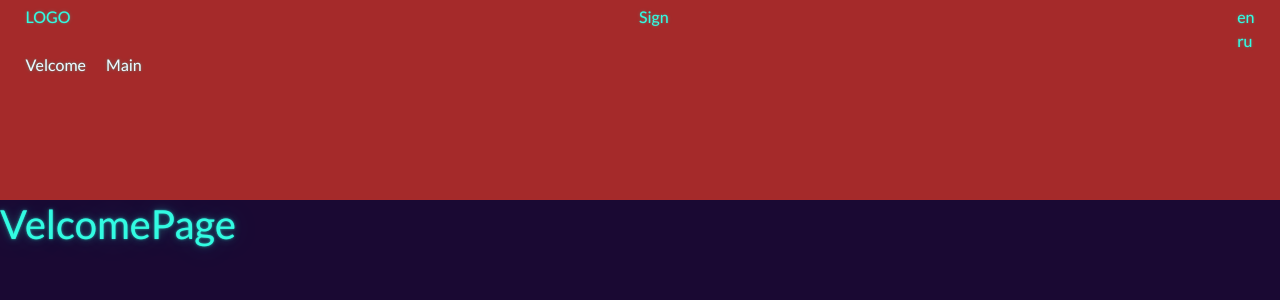
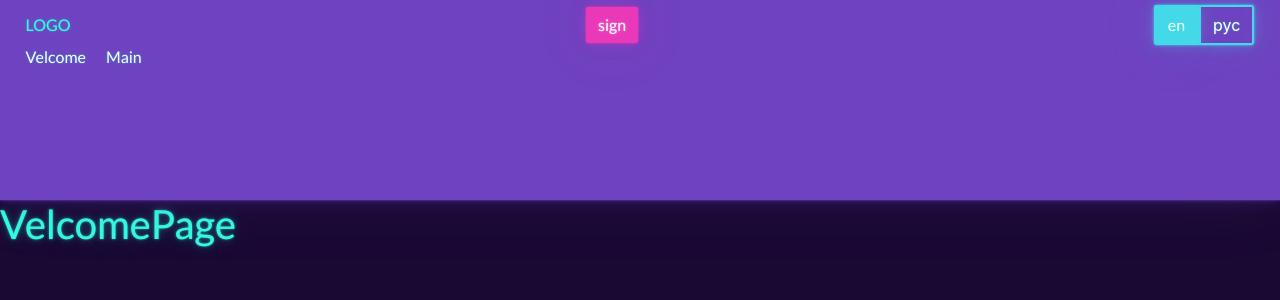
Before and after one commit to avshir/graphiql-app, a React (Vite) app in the folder graphiql-app/: page /velcome in a window 1280 px wide. Shown: the top 300 px of the page. Built offline with nearby package versions, Linux system fonts and the light colour scheme.

Commit message:
feat: add language toggler in header

```diff
--- a/graphiql-app/src/components/footer.tsx
+++ b/graphiql-app/src/components/footer.tsx
@@ -1,6 +1,8 @@
 import { Link } from 'react-router-dom';
+import { useTranslation } from 'react-i18next';
 
 export default function Footer() {
+  const { t } = useTranslation();
   return (
     <>
       <div className="footer">
@@ -8,13 +10,13 @@ export default function Footer() {
           <li className="footer-item">
             <img src={'https://svgshare.com/i/og2.svg'} width="40" alt="icon" />
             <Link to="https://github.com/dns147" target="_blank" rel="noreferrer">
-              Denis
+              {t('footer.creator1')}
             </Link>
             <Link to="https://github.com/Tatiana-Shylovich" target="_blank" rel="noreferrer">
-              Tatiana
+              {t('footer.creator2')}
             </Link>
             <Link to="https://github.com/avshir" target="_blank" rel="noreferrer">
-              Anna
+              {t('footer.creator3')}
             </Link>
           </li>
           <li className="footer-item">
--- a/graphiql-app/src/components/header/header-style.scss
+++ b/graphiql-app/src/components/header/header-style.scss
@@ -1,16 +1,15 @@
-$brown-color: #a52a2a;
-
 .header {
   position: sticky;
   top: 0;
   width: 100%;
   padding: 5px 2%;
-  background-color: $brown-color;
+  box-shadow: 0 0 2px rgba(111, 66, 193, 0.9), 0 0 4px rgba(111, 66, 193, 0.4), 0 0 1rem rgba(111, 66, 193, 0.3), 0 0 4rem rgba(111, 66, 193, 0.1);
 }
 
 .header-content {
   display: flex;
   justify-content: space-between;
+  align-items: center;
 }
 
 .nav-menu {
--- a/graphiql-app/src/components/header/header.tsx
+++ b/graphiql-app/src/components/header/header.tsx
@@ -17,7 +17,7 @@ export default function Header({ scrollY, offsetY }: HeaderProps) {
   const height = useTransform(scrollY, offsetY, heightSizes);
 
   return (
-    <motion.header className={'header'} style={{ height }}>
+    <motion.header className={'header navbar-dark bg-primary'} style={{ height }}>
       <div className={'header-content'}>
         <Logo></Logo>
         <Sign></Sign>
--- a/graphiql-app/src/components/header/localization/localization.tsx
+++ b/graphiql-app/src/components/header/localization/localization.tsx
@@ -1,10 +1,45 @@
 import './localization-style.scss';
 
+import { MouseEvent } from 'react';
+import { useTranslation } from 'react-i18next';
+
 export default function Localization() {
+  const { i18n } = useTranslation();
+  const handleClick = (event: MouseEvent<HTMLLabelElement>) => {
+    const target = event.target as HTMLLabelElement;
+    if (target.htmlFor === 'btnradio1') {
+      i18n.changeLanguage('en');
+    }
+    if (target.htmlFor === 'btnradio2') {
+      i18n.changeLanguage('ru');
+    }
+  };
+
   return (
     <div className={'header-localization'}>
-      <div className={'header-localization_en'}>en</div>
-      <div className={'header-localization_ru'}>ru</div>
+      <div className="btn-group" role="group" aria-label="Basic radio toggle button group">
+        <input
+          type="radio"
+          className="btn-check"
+          name="btnradio"
+          id="btnradio1"
+          autoComplete="off"
+          defaultChecked
+        />
+        <label className="btn btn-outline-light" htmlFor="btnradio1" onClick={handleClick}>
+          en
+        </label>
+        <input
+          type="radio"
+          className="btn-check"
+          name="btnradio"
+          id="btnradio2"
+          autoComplete="off"
+        />
+        <label className="btn btn-outline-light" htmlFor="btnradio2" onClick={handleClick}>
+          рус
+        </label>
+      </div>
     </div>
   );
 }
--- a/graphiql-app/src/components/header/sign/sign.tsx
+++ b/graphiql-app/src/components/header/sign/sign.tsx
@@ -1,5 +1,13 @@
 import './sign-style.scss';
+import { useTranslation } from 'react-i18next';
 
 export default function Sign() {
-  return <div className={'header-sign'}>Sign</div>;
+  const { t } = useTranslation();
+  return (
+    <div className={'header-sign'}>
+      <button type="button" className="btn btn-secondary">
+        {t('header.sign')}
+      </button>
+    </div>
+  );
 }
--- a/graphiql-app/src/main.tsx
+++ b/graphiql-app/src/main.tsx
@@ -2,10 +2,13 @@ import React from 'react';
 import ReactDOM from 'react-dom/client';
 import { BrowserRouter } from 'react-router-dom';
 import { Provider } from 'react-redux';
+
 import 'bootswatch/dist/vapor/bootstrap.min.css';
 import './index.scss';
+
 import App from './app/App';
 import store from './app/store';
+import './i18n';
 
 ReactDOM.createRoot(document.getElementById('root') as HTMLElement).render(
   <React.StrictMode>
```
Also changed, not shown: graphiql-app/src/routes/error-page/error-page.tsx (+5 -4 lines).
